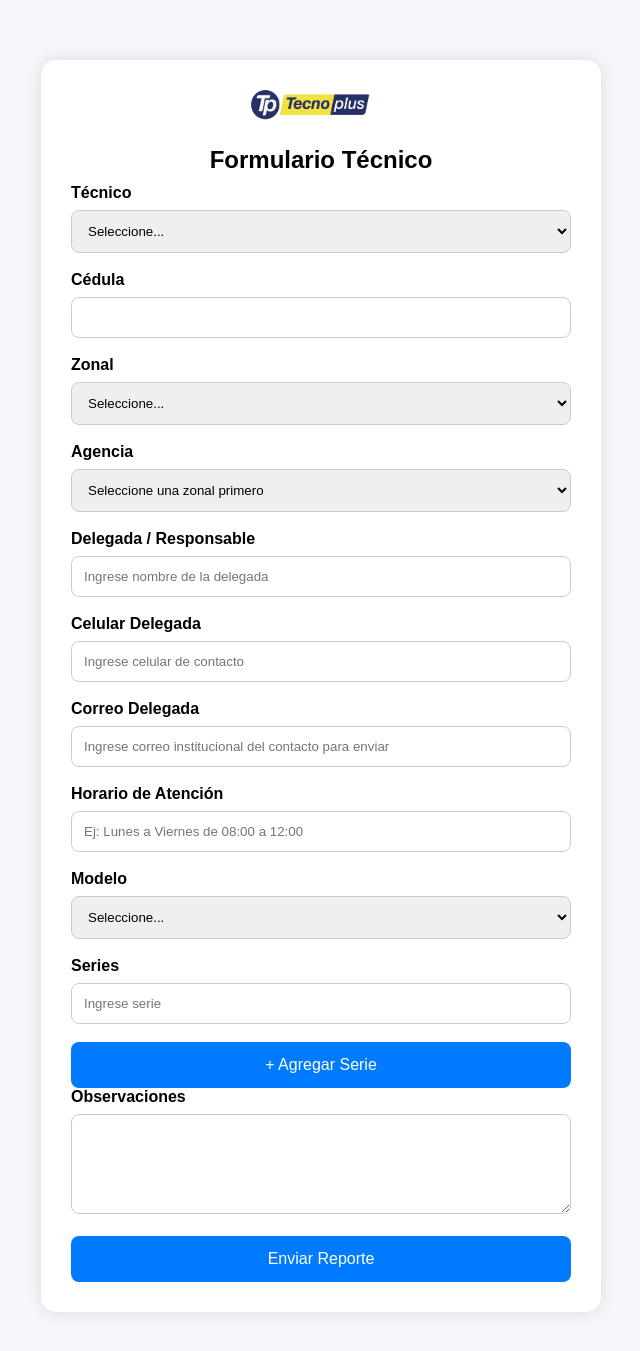
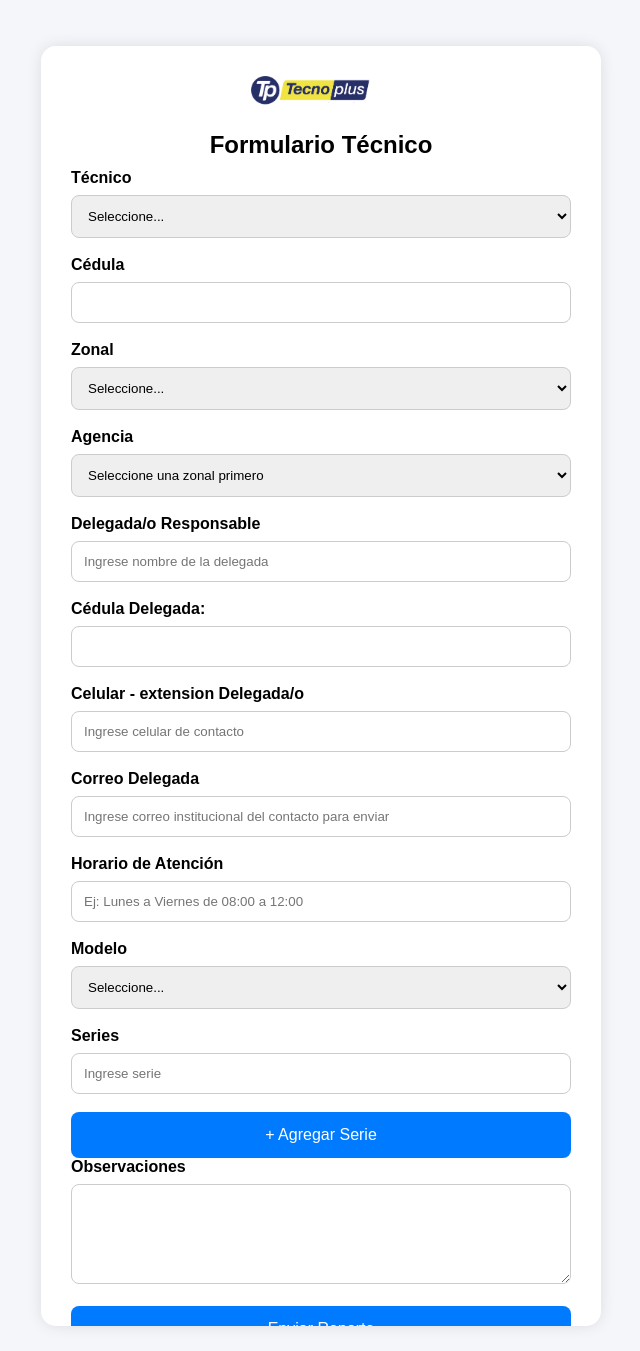
Before and after one commit to DiegoLema13/reporte-sistema, a Flask app: page / in a window 1280 px wide. Shown: the top 1351 px of the page, without its empty margins (319-959 px from the left). Run offline with Flask 3, Linux system fonts and the light colour scheme.

Commit message:
se agrega item cedula delegado

```diff
--- a/app.py
+++ b/app.py
@@ -196,6 +196,7 @@
     cedula,
     zonal,
     delegada,
+    cedula_delegada,
     celular_delegada,
     correo_delegada,
     horario_atencion,
@@ -228,6 +229,7 @@
         cedula,
         zonal,
         delegada,
+        cedula_delegada,
         celular_delegada,
         correo_delegada,
         horario_atencion,
@@ -259,6 +261,8 @@
 
     delegada = request.form["delegada"]
 
+    cedula_delegada = request.form["cedula_delegada"]
+
     celular_delegada = request.form["celular_delegada"]
 
     correo_delegada = request.form["correo_delegada"]
@@ -283,6 +287,7 @@
 
     print("CELULAR:", celular_delegada)
     print("CORREO:", correo_delegada)
+    print("CEDULA DELEGADA:", cedula_delegada)
     print("HORARIO:", horario_atencion)
     print("CANTIDAD:", cantidad_equipos)
 
@@ -325,6 +330,7 @@
     cedula=cedula,
     zonal=zonal,
     delegada=delegada,
+    cedula_delegada=cedula_delegada,
     celular_delegada=celular_delegada,
     correo_delegada=correo_delegada,
     horario_atencion=horario_atencion,
--- a/templates/formulario.html
+++ b/templates/formulario.html
@@ -96,7 +96,7 @@
 
         </select>
 
-        <label>Delegada / Responsable</label>
+        <label>Delegada/o Responsable</label>
 
 <!-- DELEGDA -->
 <input
@@ -105,7 +105,10 @@
     placeholder="Ingrese nombre de la delegada"
     required>
 
-    <label>Celular Delegada</label>
+    <label>Cédula Delegada:</label>
+<input type="text" name="cedula_delegada" required>
+
+    <label>Celular - extension Delegada/o</label>
 
 <input
     type="text"
```
